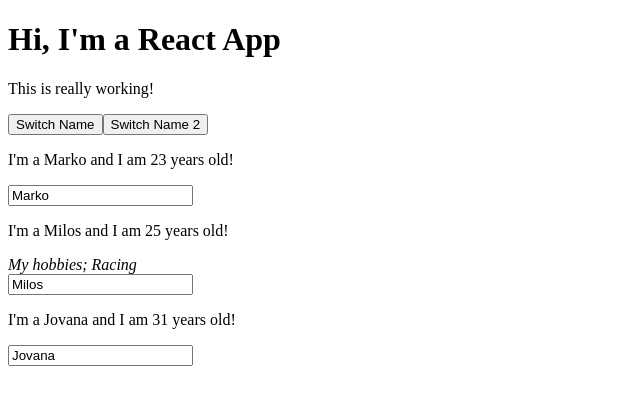
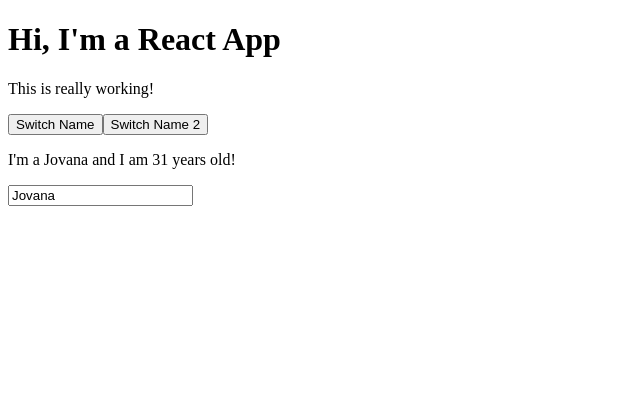
Before and after one commit to MarkoTON/Max-React.github.io, a React (Create React App) app: page / in a window 1280 px wide. Shown: the top 404 px of the page, without its empty margins (0-640 px from the left). Built offline with nearby package versions, Linux system fonts and the light colour scheme.

Commit message:
Comentar za gresku

```diff
--- a/src/App.js
+++ b/src/App.js
@@ -42,7 +42,8 @@ class App extends Component {
         <button onClick={this.switchNameHandler.bind(this, 'Maksimilijan')}>Switch Name</button>
         <button onClick={() => this.switchNameHandler('Metallica')}>Switch Name 2</button>
 
-        <Person
+        {/* Bacace gresku jer nije dinamicki izmenljivo. Nije bajdovano. */}
+        {/* <Person
           click={this.switchNameHandler.bind(this,'Mirjana')}
           name={this.state.persons[0].name}
           age={this.state.persons[0].age}
@@ -53,7 +54,8 @@ class App extends Component {
           age={this.state.persons[1].age}
         >
           <i>My hobbies; Racing</i>
-        </Person>
+        </Person> */}
+
         <Person
           name={this.state.persons[2].name}
           age={this.state.persons[2].age}
```
